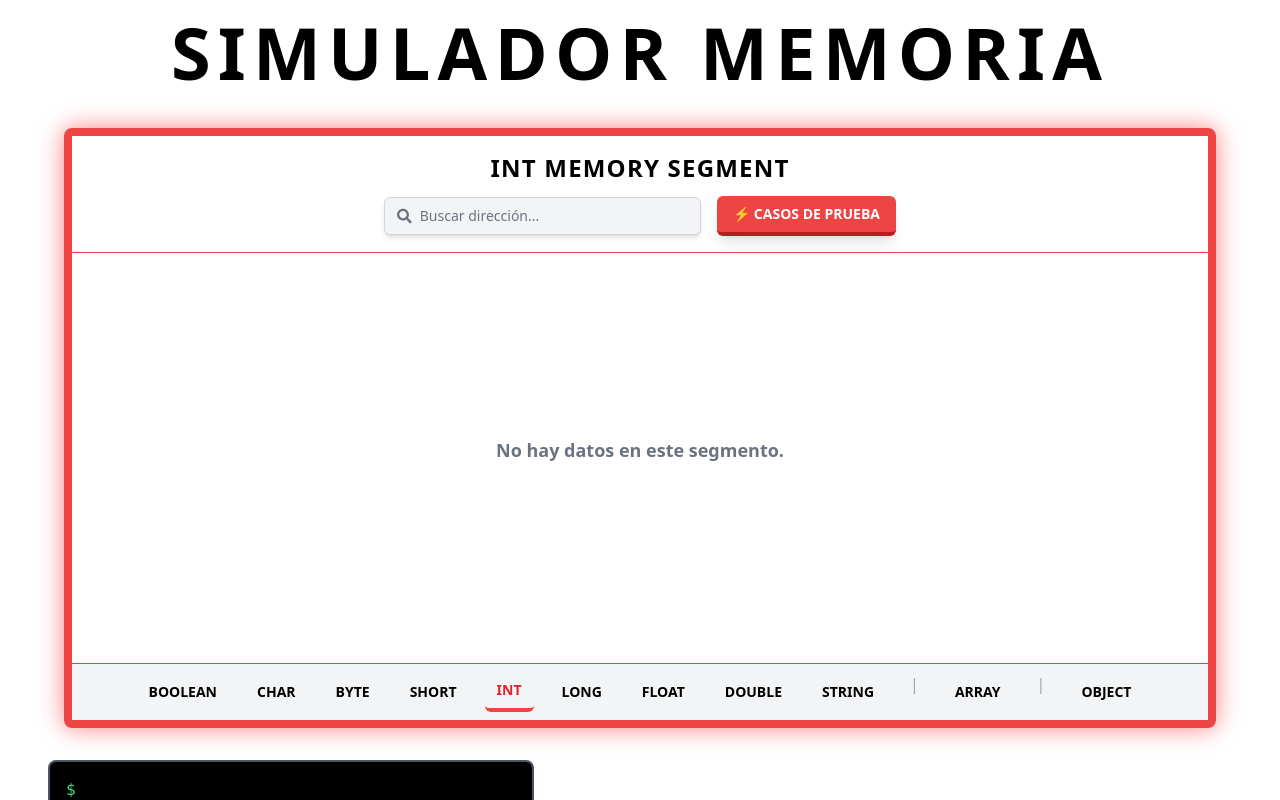
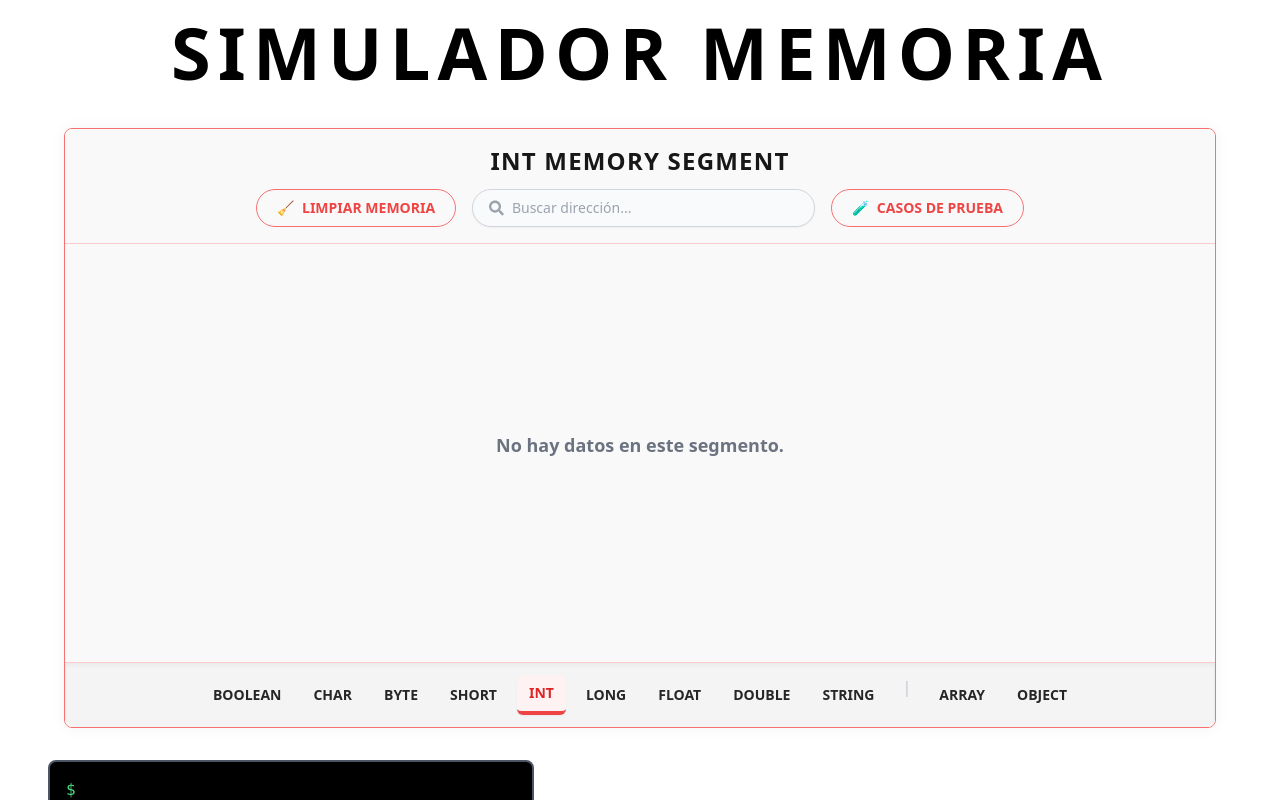
Before and after one commit to jenni-03/mediador-pedagogico, a React (Vite) app: page /simulador/memoria in a window 1280 px wide. Shown: the top 800 px of the page. Built offline with nearby package versions, Linux system fonts and the light colour scheme.

Commit message:
Cambio de diseño --> Mas limpio y suave

```diff
--- a/src/pages/simulator/components/memory/MemoryScreen.tsx
+++ b/src/pages/simulator/components/memory/MemoryScreen.tsx
@@ -3,6 +3,8 @@ import { MemoryDisplay } from "./MemoryDisplay";
 import { FaSearch } from "react-icons/fa";
 import { TestCasesModal } from "./TestCasesModal";
 import { Consola } from "../../../../shared/utils/RAM/Consola";
+import { motion } from "framer-motion";
+
 
 interface MemoryScreenProps {
   consolaRef: React.RefObject<Consola>;
@@ -10,7 +12,11 @@ interface MemoryScreenProps {
   setMemoryState: (newState: Record<string, any[]>) => void;
 }
 
-export function MemoryScreen({ consolaRef, memoryState, setMemoryState }: MemoryScreenProps) {
+export function MemoryScreen({
+  consolaRef,
+  memoryState,
+  setMemoryState,
+}: MemoryScreenProps) {
   const [selectedSegment, setSelectedSegment] = useState<string>("int");
   const [searchTerm, setSearchTerm] = useState("");
   const [showModal, setShowModal] = useState(false);
@@ -20,82 +26,97 @@ export function MemoryScreen({ consolaRef, memoryState, setMemoryState }: Memory
       <div
         className="
           w-full max-w-6xl h-[75vh]
-                    bg-white
-                    border-8 border-red-500
+          bg-[#f9f9f9]
+          border border-red-400
           rounded-lg
-                    shadow-[0px_0px_25px_rgba(255,0,0,0.5)]
+          shadow-[0px_0px_15px_rgba(0,0,0,0.05)]
           flex flex-col
           relative
           overflow-hidden
         "
       >
-                {/* 📢 Cabecera con título y barra de búsqueda */}
+        {/* 📢 Cabecera */}
         <div
           className="
             sticky top-0 left-0 w-full
-                        bg-white
+            bg-[#f9f9f9]
             p-4
             z-20
             text-center
-                        border-b border-red-500
+            border-b border-red-200
             flex flex-col items-center
           "
         >
-                    <h3 className="text-black text-2xl font-bold tracking-wider">
+          <h3 className="text-neutral-900 text-2xl font-bold tracking-wider">
             {selectedSegment.toUpperCase()} MEMORY SEGMENT
           </h3>
 
-                    <div className="flex items-center gap-4 w-full max-w-lg mt-3">
+          <div className="flex flex-wrap justify-center sm:justify-between items-center gap-3 sm:gap-4 w-full max-w-3xl mt-3">
+  {/* Botón Limpiar */}
+  <motion.button
+    whileTap={{ scale: 0.95 }}
+    whileHover={{ scale: 1.03 }}
+    transition={{ type: "spring", stiffness: 300 }}
+    onClick={() => {
+      const result = consolaRef.current?.ejecutarComando("clear memory");
+      if (result && result[0]) {
+        setMemoryState(result[2] as Record<string, any[]>);
+      }
+    }}
+    className="
+      px-5 py-2 text-sm font-bold uppercase
+      text-red-500 border border-red-400
+      rounded-full hover:bg-red-50
+      transition-colors duration-200
+      flex items-center gap-2
+    "
+  >
+    🧹 <span>Limpiar Memoria</span>
+  </motion.button>
+
+  {/* Buscador */}
   <div
     className="
-                                flex items-center
-                                bg-gray-100
-                                px-3 py-2
-                                rounded-md
-                                border border-gray-300
-                                shadow-md
-                                flex-1
+      flex items-center flex-1 min-w-[180px]
+      bg-gray-50 border border-gray-300
+      rounded-full px-4 py-2 shadow-sm
     "
   >
-                            <FaSearch className="text-gray-500 mr-2" />
+    <FaSearch className="text-gray-400 mr-2" />
     <input
       type="text"
       placeholder="Buscar dirección..."
       className="
-                                    bg-transparent
-                                    text-black
-                                    text-sm
-                                    outline-none
-                                    placeholder-gray-500
-                                    w-full
+        w-full bg-transparent text-sm text-neutral-800
+        placeholder-gray-400 outline-none
       "
       value={searchTerm}
       onChange={(e) => setSearchTerm(e.target.value)}
     />
   </div>
-                        <button
+
+  {/* Botón Casos de Prueba */}
+  <motion.button
+    whileTap={{ scale: 0.95 }}
+    whileHover={{ scale: 1.03 }}
+    transition={{ type: "spring", stiffness: 300 }}
     onClick={() => setShowModal(true)}
     className="
-                                px-4 py-2
-                                text-sm font-bold
-                                uppercase
-                                bg-red-500
-                                hover:bg-red-600
-                                text-white
-                                rounded-md
-                                shadow-lg
-                                transition-all
-                                duration-300
-                                border-b-4 border-red-700
-                                hover:shadow-[0px_0px_15px_rgba(255,0,0,0.8)]
+      px-5 py-2 text-sm font-bold uppercase
+      text-red-500 border border-red-400
+      rounded-full hover:bg-red-50
+      transition-colors duration-200
+      flex items-center gap-2
     "
   >
-                            ⚡ Casos de Prueba
-                        </button>
-                    </div>
+    🧪 <span>Casos de Prueba</span>
+  </motion.button>
 </div>
 
-                {/* 📜 Contenedor de memoria con scroll interno */}
+
+        </div>
+
+        {/* 📜 Contenido de memoria */}
         <div className="w-full flex-1 overflow-y-auto px-2 pb-4 scrollbar-thin scrollbar-thumb-red-400 scrollbar-track-gray-200">
           <MemoryDisplay
             segment={selectedSegment}
@@ -105,67 +126,35 @@ export function MemoryScreen({ consolaRef, memoryState, setMemoryState }: Memory
           />
         </div>
 
-                {/* 🎮 Tab Bar con colores para tipos de datos */}
-                <div className="w-full bg-gray-100 p-2 flex flex-wrap justify-center gap-4 border-t border-red-500">
+        {/* 🎮 Barra inferior de segmentos */}
+        <div className="w-full bg-[#f4f4f4] p-3 flex flex-wrap justify-center gap-2 border-t border-red-200 shadow-inner relative z-10">
           {["boolean", "char", "byte", "short", "int", "long", "float", "double", "string"].map((seg) => (
             <button
               key={seg}
               onClick={() => setSelectedSegment(seg)}
               className={`
-                                px-3 py-2
-                                text-sm font-bold
-                                uppercase
-                                rounded-md
-                                transition-all
-                                duration-300
+                px-3 py-2 text-sm font-bold uppercase rounded-md transition-all duration-300 relative
                 ${
                   selectedSegment === seg
-                                        ? "text-red-600 border-b-4 border-red-500"
-                                        : "text-black hover:text-red-600"
+                    ? "text-red-600 border-b-4 border-red-500 bg-red-50 shadow-sm"
+                    : "text-neutral-800 hover:text-red-600"
                 }
               `}
             >
               {seg.toUpperCase()}
             </button>
           ))}
-                    <span className="mx-2 text-gray-400">|</span>
-                    {["array"].map((seg) => (
+          <span className="mx-2 text-gray-300 font-bold select-none">|</span>
+          {["array", "object"].map((seg) => (
             <button
               key={seg}
               onClick={() => setSelectedSegment(seg)}
               className={`
-                                px-3 py-2
-                                text-sm font-bold
-                                uppercase
-                                rounded-md
-                                transition-all
-                                duration-300
+                px-3 py-2 text-sm font-bold uppercase rounded-md transition-all duration-300 relative
                 ${
                   selectedSegment === seg
-                                        ? "text-red-600 border-b-4 border-red-500"
-                                        : "text-black hover:text-red-600"
-                                }
-                            `}
-                        >
-                            {seg.toUpperCase()}
-                        </button>
-                    ))}
-                    <span className="mx-2 text-gray-400">|</span>
-                    {["object"].map((seg) => (
-                        <button
-                            key={seg}
-                            onClick={() => setSelectedSegment(seg)}
-                            className={`
-                                px-3 py-2
-                                text-sm font-bold
-                                uppercase
-                                rounded-md
-                                transition-all
-                                duration-300
-                                ${
-                                    selectedSegment === seg
-                                        ? "text-red-600 border-b-4 border-red-500"
-                                        : "text-black hover:text-red-600"
+                    ? "text-red-600 border-b-4 border-red-500 bg-red-50 shadow-sm"
+                    : "text-neutral-800 hover:text-red-600"
                 }
               `}
             >
@@ -175,7 +164,7 @@ export function MemoryScreen({ consolaRef, memoryState, setMemoryState }: Memory
         </div>
       </div>
 
-            {/* 📌 MODAL PARA CASOS DE PRUEBA */}
+      {/* 📌 Modal de prueba */}
       {showModal && (
         <TestCasesModal
           consolaRef={consolaRef}
--- a/src/pages/simulator/components/memory/TestCasesModal.tsx
+++ b/src/pages/simulator/components/memory/TestCasesModal.tsx
@@ -14,7 +14,11 @@ interface Result {
   isSuccess: boolean;
 }
 
-export function TestCasesModal({ consolaRef, setMemoryState, closeModal }: TestCasesModalProps) {
+export function TestCasesModal({
+  consolaRef,
+  setMemoryState,
+  closeModal,
+}: TestCasesModalProps) {
   const [input, setInput] = useState("");
   const [testCommands, setTestCommands] = useState<string[]>([]);
   const [executed, setExecuted] = useState(false);
@@ -22,7 +26,7 @@ export function TestCasesModal({ consolaRef, setMemoryState, closeModal }: TestC
 
   const addCommand = () => {
     if (input.trim() !== "") {
-            setTestCommands(prev => [...prev, input.trim()]);
+      setTestCommands((prev) => [...prev, input.trim()]);
       setInput("");
     }
   };
@@ -34,7 +38,7 @@ export function TestCasesModal({ consolaRef, setMemoryState, closeModal }: TestC
       "insert string nombre = \"Carlos\";",
       "insert boolean activo = true;",
       "insert double precio = 99.99;",
-            "insert char inicial = 'C';",
+      "insert char inicial = \"C\";",
     ];
     setTestCommands(cases);
   };
@@ -52,16 +56,15 @@ export function TestCasesModal({ consolaRef, setMemoryState, closeModal }: TestC
             isSuccess: result[0],
           });
         }
-                await new Promise(res => setTimeout(res, 200));
       }
     }
 
     setResults(localResults);
     setExecuted(true);
 
-        const final = consolaRef.current?.ejecutarComando("print memory");
-        if (final && final[0]) {
-            setMemoryState(final.length === 3 ? final[2] : final[1]);
+    const printResult = consolaRef.current?.ejecutarPrintMemory();
+    if (printResult && printResult[0]) {
+      setMemoryState(printResult[1] as Record<string, any[]>);
     }
   };
 
@@ -71,99 +74,113 @@ export function TestCasesModal({ consolaRef, setMemoryState, closeModal }: TestC
         initial={{ opacity: 0, y: -50 }}
         animate={{ opacity: 1, y: 0 }}
         exit={{ opacity: 0, y: -50 }}
-                className="bg-white text-black p-6 rounded-lg shadow-lg max-w-xl w-full border-4 border-red-500"
+        className="bg-white text-black p-6 rounded-xl shadow-xl max-w-xl w-full border border-red-200"
       >
-                <h2 className="text-xl font-bold mb-4 text-red-600">🧪 Casos de Prueba</h2>
+        <h2 className="text-2xl font-bold mb-5 text-red-600 text-center">
+          🧪 Casos de Prueba
+        </h2>
 
         {!executed && (
           <>
+            {/* Input + Añadir */}
             <div className="flex gap-2 mb-4">
               <input
                 type="text"
                 placeholder="Escribe un comando..."
                 value={input}
                 onChange={(e) => setInput(e.target.value)}
-                                className="flex-1 bg-gray-100 border border-gray-300 rounded-md px-3 py-2 text-sm"
+                className="flex-1 bg-gray-100 border border-gray-300 rounded-full px-4 py-2 text-sm focus:outline-red-400"
               />
-                            <button
+              <motion.button
+                whileTap={{ scale: 0.95 }}
+                className="bg-red-500 hover:bg-red-600 text-white px-4 py-2 rounded-full text-sm font-semibold shadow-sm"
                 onClick={addCommand}
-                                className="bg-black text-white hover:bg-gray-800 px-3 py-2 rounded-md text-sm"
               >
                 Añadir
-                            </button>
+              </motion.button>
             </div>
 
+            {/* Lista de comandos */}
+            <ul className="space-y-2 max-h-40 overflow-y-auto pr-1">
               {testCommands.map((cmd, idx) => (
                 <li
                   key={idx}
-                                className="text-sm bg-gray-100 text-black rounded px-2 py-1 flex justify-between items-center gap-2"
+                  className="flex justify-between items-center bg-red-50 border border-red-200 text-red-800 rounded-full px-4 py-1 text-sm"
                 >
                   <span className="truncate flex-1">{cmd}</span>
                   <button
                     onClick={() => {
                       setInput(cmd);
-                                        setTestCommands(prev => prev.filter((_, i) => i !== idx));
+                      setTestCommands((prev) =>
+                        prev.filter((_, i) => i !== idx)
+                      );
                     }}
-                                    className="text-red-500 hover:text-red-700 text-sm"
+                    className="text-red-500 hover:text-red-700 text-sm ml-2"
                     title="Editar comando"
                   >
                     ✏️
                   </button>
                 </li>
               ))}
+            </ul>
 
-                        <div className="flex justify-between mt-4">
-                            <button
+            {/* Botones inferiores */}
+            <div className="flex justify-between mt-6">
+              <motion.button
+                whileTap={{ scale: 0.95 }}
                 onClick={closeModal}
-                                className="bg-red-600 hover:bg-red-700 px-4 py-2 text-white rounded-md"
+                className="bg-gray-100 text-gray-700 hover:bg-gray-200 px-4 py-2 rounded-full text-sm font-semibold"
               >
                 Cancelar
-                            </button>
-                            <button
+              </motion.button>
+              <motion.button
+                whileTap={{ scale: 0.95 }}
                 onClick={loadPredefinedCases}
-                                className="bg-black hover:bg-gray-800 text-white px-4 py-2 rounded-md"
+                className="bg-red-100 text-red-600 hover:bg-red-200 px-4 py-2 rounded-full text-sm font-semibold"
               >
                 Cargar Pruebas
-                            </button>
-                            <button
+              </motion.button>
+              <motion.button
+                whileTap={{ scale: 0.95 }}
                 onClick={executeTestCases}
-                                className="bg-red-500 hover:bg-red-600 text-white px-4 py-2 rounded-md"
+                className="bg-red-500 hover:bg-red-600 text-white px-4 py-2 rounded-full text-sm font-semibold shadow-sm"
               >
                 Ejecutar
-                            </button>
+              </motion.button>
             </div>
           </>
         )}
 
+        {/* Resultados */}
         {executed && (
           <motion.div
             initial={{ opacity: 0 }}
             animate={{ opacity: 1 }}
-                        transition={{ delay: 0.2 }}
             className="mt-4 space-y-2 max-h-60 overflow-y-auto pr-1"
           >
             {results.map((res, i) => (
               <div
                 key={i}
-                                className="flex items-center gap-3 bg-gray-100 text-black rounded-md px-3 py-2 text-sm"
+                className={`flex items-center gap-3 px-4 py-2 text-sm rounded-lg border ${
+                  res.isSuccess
+                    ? "bg-green-50 border-green-300 text-green-700"
+                    : "bg-red-50 border-red-300 text-red-700"
+                }`}
               >
-                                <span className="flex-1 text-left truncate">{res.command}</span>
-                                <span className="text-lg">
-                                    {res.isSuccess ? "✅" : "❌"}
-                                </span>
-                                <span className={`text-sm ${res.isSuccess ? "text-green-600" : "text-red-600"} text-right`}>
-                                    {res.message}
-                                </span>
+                <span className="flex-1 truncate font-medium">{res.command}</span>
+                <span className="text-lg">{res.isSuccess ? "✅" : "❌"}</span>
+                <span className="text-xs">{res.message}</span>
               </div>
             ))}
 
-                        <div className="text-center mt-3">
-                            <button
+            <div className="text-center mt-5">
+              <motion.button
+                whileTap={{ scale: 0.95 }}
                 onClick={closeModal}
-                                className="bg-black hover:bg-gray-800 text-white px-4 py-2 rounded-md"
+                className="bg-black hover:bg-gray-900 text-white px-4 py-2 rounded-full text-sm font-semibold"
               >
                 Finalizar
-                            </button>
+              </motion.button>
             </div>
           </motion.div>
         )}
--- a/src/shared/utils/RAM/Consola.ts
+++ b/src/shared/utils/RAM/Consola.ts
@@ -19,20 +19,12 @@ export class Consola {
       return this.ejecutarInsert(command.substring(7).trim());
     }
 
-    if (command.startsWith("get address ")) {
-      return this.ejecutarGetAddress(command.substring(12).trim());
-    }
-
-    if (command.startsWith("get segment ")) {
-      return this.ejecutarGetSegment(command.substring(12).trim());
-    }
-
     if (command.startsWith("delete address ")) {
       return this.ejecutarDeleteAddress(command.substring(15).trim());
     }
 
-    if (command === "print memory") {
-      return this.ejecutarPrintMemory();
+    if (command === "clear memory") {
+      return this.ejecutarClearMemory();
     }
 
     return [false, "Comando no reconocido."];
@@ -50,37 +42,7 @@ export class Consola {
       return [false, result[1]];
     }
 
-    return [true, result[1], this.memoria.printMemory()]; // ✅ Devuelve un objeto JSON
-  }
-
-  /**
-   * Ejecuta el comando "get address" para obtener un valor por dirección de memoria.
-   */
-  private ejecutarGetAddress(
-    address: string
-  ): [true, string, object] | [false, string] {
-    const result = this.memoria.getEntryByAddress(address);
-
-    if (result[0] === false) {
-      return [false, result[1]];
-    }
-
-    return [true, "Comando recibido", result[1]]; // ✅ Devuelve objeto JSON directamente
-  }
-
-  /**
-   * Ejecuta el comando "get segment" para obtener todas las variables de un segmento.
-   */
-  private ejecutarGetSegment(
-    segmentType: string
-  ): [true, string, object] | [false, string] {
-    const result = this.memoria.getSegmentByType(segmentType as any);
-
-    if (result[0] === false) {
-      return [false, result[1]];
-    }
-
-    return [true, "Comando recibido", [...result[1].values()]]; // ✅ Devuelve array de objetos JSON
+    return [true, result[1], this.memoria.printMemory()];
   }
 
   /**
@@ -95,13 +57,22 @@ export class Consola {
       return [false, result[1]];
     }
 
-    return [true, result[1], this.memoria.printMemory()]; // ✅ Devuelve estado actualizado
+    return [true, result[1], this.memoria.printMemory()];
   }
 
   /**
-   * Ejecuta el comando "print memory" para devolver el estado actual de la memoria.
+   * Ejecuta el comando "clear memory" para borrar toda la memoria y los nombres globales.
    */
-  private ejecutarPrintMemory(): [true, object] {
-    return [true, this.memoria.printMemory()]; // ✅ Devuelve objeto JSON
+  private ejecutarClearMemory(): [true, string, object] {
+    this.memoria.clearMemory();
+    return [true, "Memoria limpiada correctamente.", this.memoria.printMemory()];
+  }
+
+  /**
+   * Ejecuta el comando para devolver el estado actual de la memoria.
+   * Nota: ahora es pública.
+   */
+  public ejecutarPrintMemory(): [true, object] {
+    return [true, this.memoria.printMemory()];
   }
 }
```
Also changed, not shown: src/shared/utils/RAM/memoria/Memory.ts (+16 -1 lines), src/shared/utils/RAM/memoria/MemoryValidator.ts (+7 -0 lines). Lines whose indentation alone changed are shown as unchanged.
